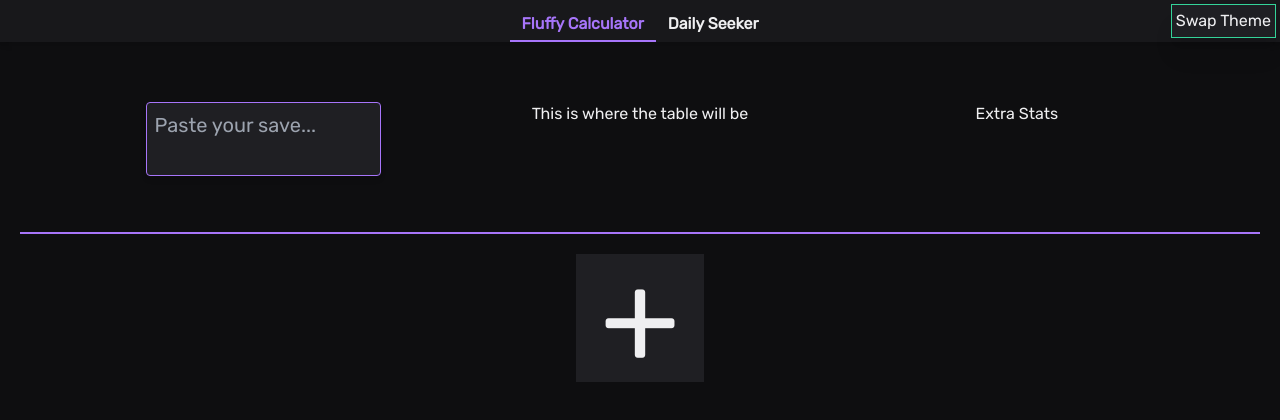
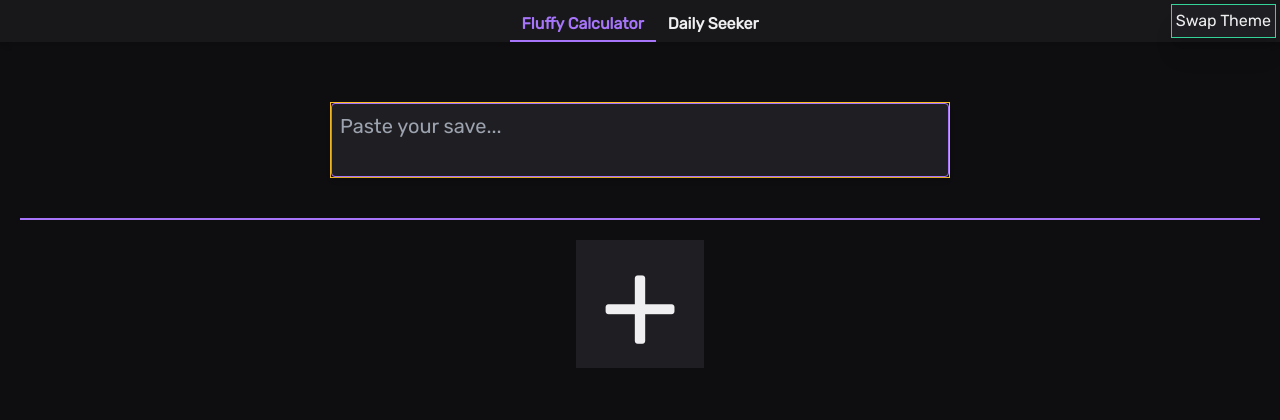
Before and after one commit to fluffyCalculator/fluffycalculator.github.io, a React (Create React App) app: page /fluffy in a window 1280 px wide. Shown: the top 420 px of the page. Built offline with nearby package versions, Linux system fonts and the light colour scheme.

Commit message:
Conditional rendering so only save box if you have no save pasted

```diff
--- a/src/calculators/fluffy.ts
+++ b/src/calculators/fluffy.ts
@@ -1,9 +1,8 @@
 import { decompressFromBase64 } from "lz-string";
-import { TrapProperties, GameObject, Portal } from "./GameObject.d";
 // import { testSave1 } from "../test/testSave1.js";
 import { countDailyWeightDaily, DailyMods } from "./daily";
+import { GameObject, Portal, TrapProperties } from "./GameObject.d";
 import { getDailyHeliumValue, isRewardActive } from "./main";
-import { getUniverseChange } from "./oldFluffy";
 
 const extend = require("node.extend/lib/extend");
 // const {
@@ -201,7 +200,7 @@ export class fluffyInstance {
     if (this.universe === 1) {
       mcalc1 = (Math.pow(expGrowth, end - minimumZone) - 1) / (expGrowth - 1);
       mcalc2 =
-        (50 + this.portal.Curious.level * 60) *
+        (baseExp + this.portal.Curious.level * 60) *
         (1 + this.portal.Cunning.level * 0.25) *
         this.expBonus;
     } else {
@@ -239,7 +238,7 @@ export class fluffyInstance {
 
   spireXP = (zone: number) => {
     var reward =
-      (50 + this.portal.Curious.level * 60) *
+      (baseExp + this.portal.Curious.level * 60) *
       Math.pow(expGrowth, zone - this.getMinZoneForExp() - 1) *
       (1 + this.portal.Cunning.level * 0.25);
     return reward * this.expBonus * expGrowth;
--- a/src/components/Fluffy/InputSection.tsx
+++ b/src/components/Fluffy/InputSection.tsx
@@ -20,7 +20,7 @@ function InputSection({ index, instance, update }: Props) {
 
   return (
     <>
-      <div className="grid gap-4 grid-cols-2 items-end w-full">
+      <div className="grid gap-4 grid-cols-2 items-end pt-2 w-full">
         {/* U1 */}
         {/*  Set mins and max's later */}
         {instance?.name !== "init" && (
--- a/src/components/Fluffy/Template.tsx
+++ b/src/components/Fluffy/Template.tsx
@@ -33,6 +33,7 @@
 //   );
 // }
 
+import clsx from "clsx";
 import React, { useRef, useState } from "react";
 import { fluffyInstance, handle_paste } from "../../calculators/fluffy";
 import Button from "../utils/Button";
@@ -59,7 +60,7 @@ function SaveBox({ onPaste, save }: { onPaste: (e) => void; save?: string }) {
         </Button>
       )}
       <textarea
-        className="mb-4 p-2 w-full text-xl bg-secondary border border-solid border-prpl rounded outline-none shadow-md resize-none"
+        className="p-2 w-full text-xl bg-secondary border border-solid border-prpl rounded outline-none shadow-md resize-none"
         onPaste={onPaste}
         ref={textRef}
         placeholder="Paste your save..."
@@ -80,6 +81,7 @@ function Template({
   index: number;
   instance: fluffyInstance;
 }) {
+  console.log("instance", instance);
   const [update, setUpdate] = useState(true);
 
   const instantUpdating = instance.instantUpdating;
@@ -98,18 +100,34 @@ function Template({
 
   return (
     <>
-      <div className="grid gap-4 grid-cols-10 content-center py-10 border-b-2 border-solid border-prpl">
-        <div className="flex flex-wrap col-span-2 col-start-2 justify-center">
+      <div className="grid gap-5 grid-cols-10 content-center py-10 border-b-2 border-solid border-prpl">
+        {/* INPUT AREA */}
+        <div
+          className={clsx(
+            instance.name === "init"
+              ? "col-span-10 justify-self-center w-1/2"
+              : "col-span-2 col-start-2 self-center",
+            "flex flex-wrap justify-center border border-solid border-yellow-400"
+          )}
+        >
           <MemoSaveBox onPaste={getPaste} save={instance.string ?? null} />
+          {instance.name !== "init" && (
             <InputSection index={index} instance={instance} update={update} />
+          )}
         </div>
-
-        <div className="col-span-4 text-center">
+        {instance.name !== "init" && (
+          <>
+            {/* TABLE AREA */}
+            <div className="col-span-4 text-center border border-solid border-pink-400">
               This is where the table will be
             </div>
 
-        <div className="col-span-2 col-start-8 text-center">
-          <div>Extra Stats</div>
+            {/* STATS AREA */}
+            <div className="col-span-2 col-start-8 text-center border border-solid border-green-500">
+              <div>
+                Extra Stats
+                <hr className="m-auto w-3/5" />
+              </div>
               {instance?.displayData?.xpPerRun > 0 && (
                 <Input
                   label="XP Per Run"
@@ -119,6 +137,8 @@ function Template({
                 />
               )}
             </div>
+          </>
+        )}
       </div>
     </>
   );
```
Lines whose indentation alone changed are shown as unchanged.
